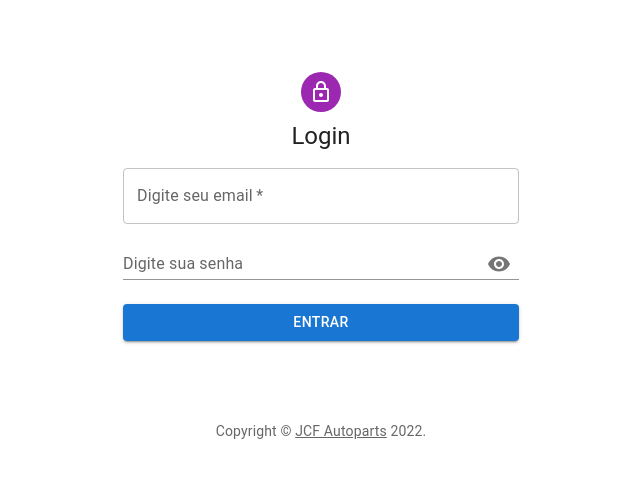
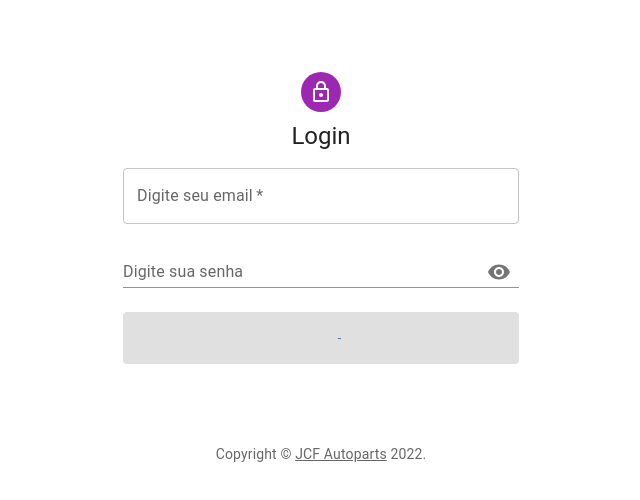
Before and after one commit to caio-faustino/appCadastro, a React (Create React App) app in the folder client/: page /admin/login in a window 1280 px wide. Both pictures are taken after a click on the button "ENTRAR". Shown: the top 500 px of the page, without its empty margins (319-959 px from the left). Built offline with nearby package versions, Linux system fonts and the light colour scheme; no server answers.

Commit message:
add loading no botao entrar

```diff
--- a/client/src/pages/admin/login/index.js
+++ b/client/src/pages/admin/login/index.js
@@ -20,6 +20,8 @@ import InputAdornment from '@mui/material/InputAdornment';
 import FormControl from '@mui/material/FormControl';
 import Visibility from '@mui/icons-material/Visibility';
 import VisibilityOff from '@mui/icons-material/VisibilityOff';
+import CircularProgress from '@mui/material/CircularProgress';
+
 
 function Copyright(props) {
   return (
@@ -41,9 +43,12 @@ export default function SignIn() {
 const [ email, setEmail ] = useState('');
 const [ senha, setSenha ] = useState('');
 const [ showPassword, setShowPassword ] = useState(false);
+const [ loading, setLoading ] = useState(false);
 
 
 async function handleSubmit(){
+
+  setLoading(true);
 
     await api.post('/api/usuarios/login',{email,senha})
     .then(res => {
@@ -58,13 +63,23 @@ async function handleSubmit(){
             }else if(res.data.status===2){
                 alert('Atenção: '+res.data.error);
             }
-            // setLoading(false);
+
+            setLoading(false);
         }else{
             alert('Erro no servidor');
-            // setLoading(false);
+            setLoading(false);
         }
     })
 }
+
+function loadSubmit(){
+  setLoading(true);
+  setTimeout(
+    () => handleSubmit(),
+    1000
+  )
+}
+
   return (
     <ThemeProvider theme={theme}>
       <Container component="main" maxWidth="xs">
@@ -109,7 +124,7 @@ async function handleSubmit(){
             onChange={e => setSenha(e.target.value)}
             /> */}
 
-        <FormControl fullWidth variant="standard">
+        <FormControl sx={{ mt: 1, width: '100%' }} variant="standard">
           <InputLabel htmlFor="campoSenha">Digite sua senha</InputLabel>
           <Input
             id="campoSenha"
@@ -134,10 +149,11 @@ async function handleSubmit(){
               fullWidth
               variant="contained"
               sx={{ mt: 3, mb: 2 }}
-              onClick={handleSubmit}
+              onClick={loadSubmit}
+              disabled={loading}
+            >
+              {loading?<CircularProgress />:"Entrar"}
 
-            >
-              Entrar
             </Button>
 
           </Box>
```
